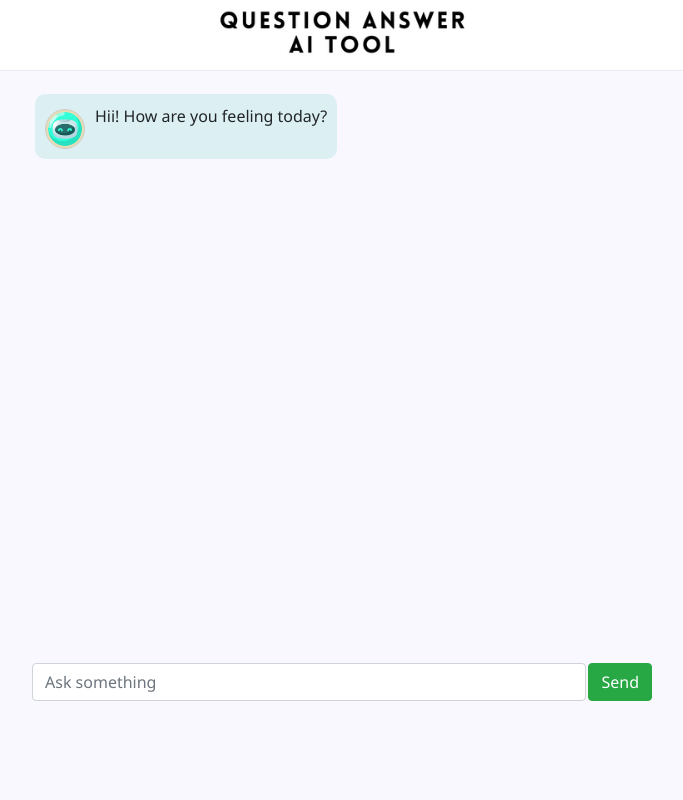
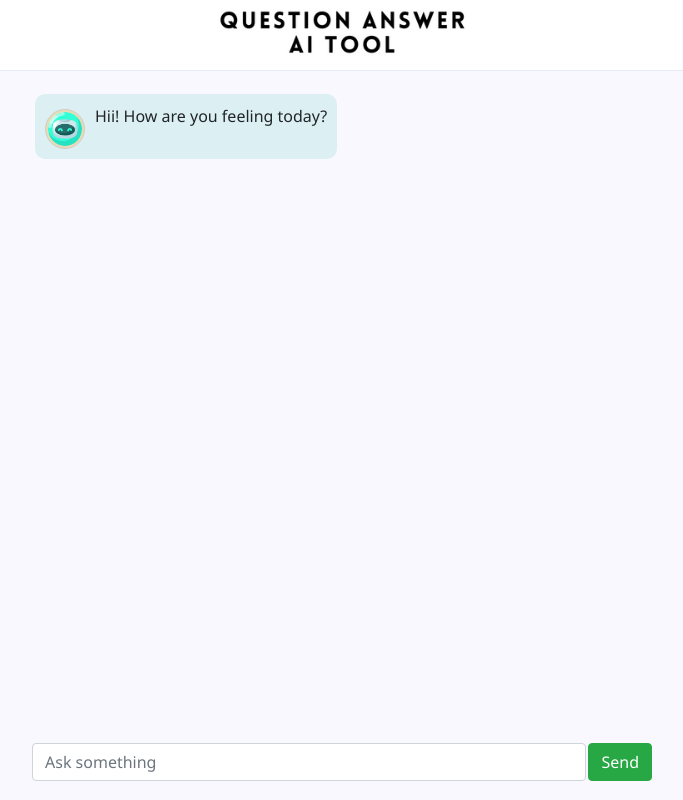
Before and after one commit to Shubham-Lal/Question-Answering-AI, a React (Vite) app in the folder frontend/: page / in a window 1280 px wide. Shown: the whole page, without its empty margins (298-981 px from the left). Built offline with nearby package versions, Linux system fonts and the light colour scheme.

Commit message:
Playing with css

```diff
--- a/frontend/src/index.css
+++ b/frontend/src/index.css
@@ -44,7 +44,7 @@ a {
     flex-direction: column;
     justify-content: space-between;
     gap: 15px;
-    height: 80vh;
+    height: 90vh;
     width: 100%;
     /* background-color: #f9f8fe; */
     border-bottom-left-radius: 10px;
@@ -63,9 +63,9 @@ a {
         margin-left: -10px;
     }
 
-    .container {
+    /* .container {
         height: auto;
-    }
+    } */
 
     .container .form-center {
         display: flex;
```
